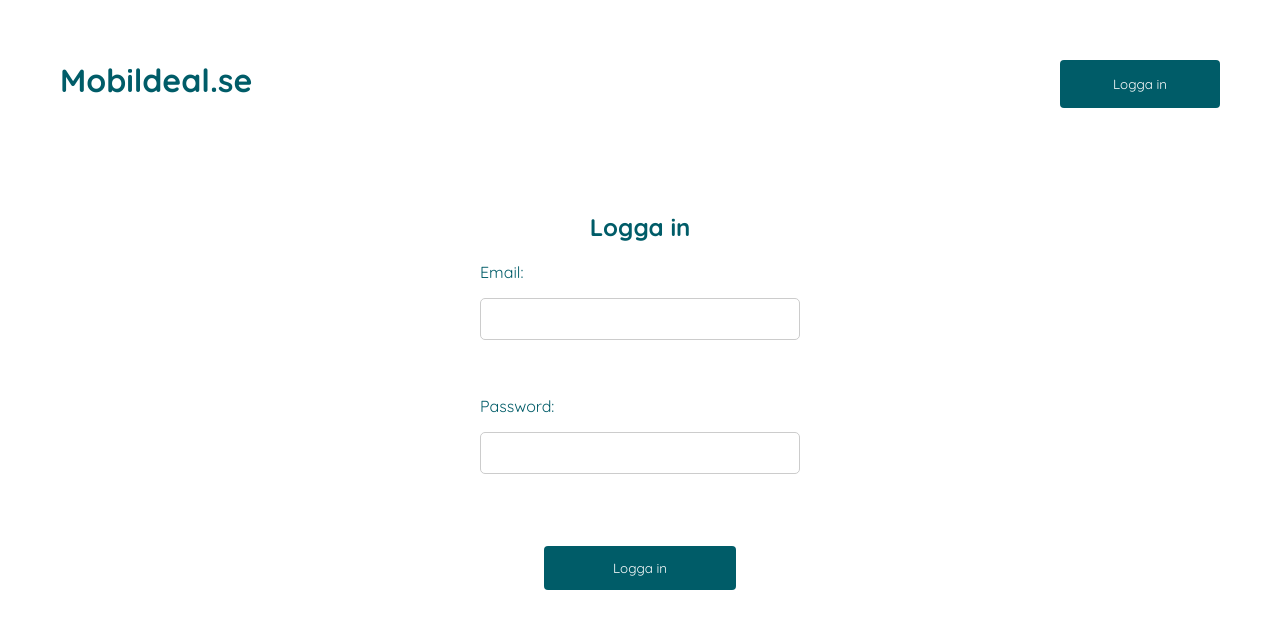
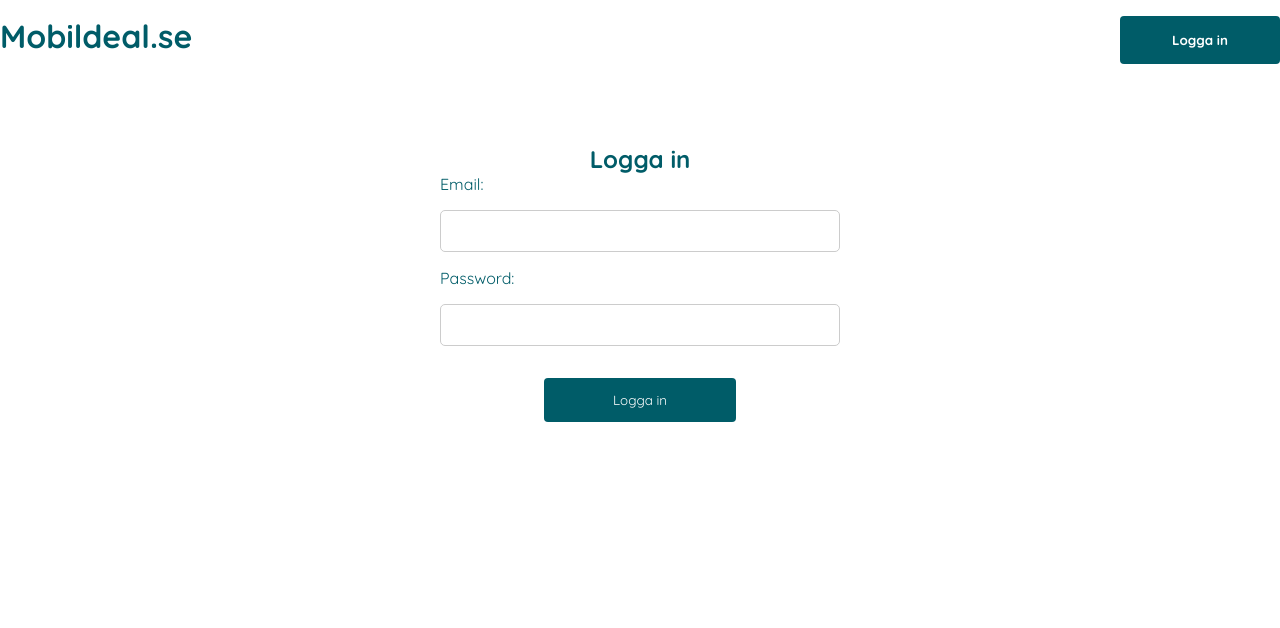
Before and after one commit to r-eldblad/mobildeal, a React (Create React App) app in the folder client/: page /login in a window 1280 px wide. Shown: the top 628 px of the page. Built offline with nearby package versions, Linux system fonts and the light colour scheme.

Commit message:
This commit adds EditSubscription component and some css styles to it. This is the commment where user will be able to add, edit or delete subscriptions

```diff
--- a/client/src/App.css
+++ b/client/src/App.css
@@ -1,7 +1,3 @@
-.header {
-    font-size: 2rem;
-}
-
 .container {
     max-width: 1600px;
     margin: 0 auto;
@@ -12,23 +8,3 @@
 #root {
     background-color: #fff;
 }
-
-.flex-box {
-    display: flex;
-    justify-content: space-between;
-    background-color: white;
-}
-
-.login-btn {
-    width: 10rem;
-    height: 3rem;
-    background-color: #005c68;
-    color: #fff;
-    border: none;
-    border-radius: 4px;
-    cursor: pointer;
-}
-
-.login-btn:hover {
-    background-color: #3d5c60;
-}
--- /dev/null
+++ b/client/src/components/EditSubscription/EditSubscription.js
@@ -0,0 +1,18 @@
+import { useContext } from 'react'
+import { SubscriptionsContext } from '../../contexts/SubscriptionsContext'
+import Table from '../Subscriptions/Table'
+import Pagination from '../Pagination/Pagination'
+
+const EditSubscription = () => {
+    const { subscriptions } = useContext(SubscriptionsContext)
+    return (
+        <>
+            {/* Form will go here */}
+            <div className="sort-container"></div>
+            <Table subscriptionsState={subscriptions} />
+            <Pagination />
+        </>
+    )
+}
+
+export default EditSubscription
--- a/client/src/components/Header/Header.css
+++ b/client/src/components/Header/Header.css
@@ -1,16 +1,30 @@
 .header {
     font-size: 2rem;
     cursor: pointer;
+    margin: 0;
 }
 
 .flex-box {
     display: flex;
+    flex-wrap: wrap;
     justify-content: space-between;
+    background-color: white;
+    margin-top: 2vh;
+}
+
+.auth-buttons {
     background-color: white;
 }
 
 .login-btn,
 .logout-btn {
+    font-weight: 700;
+}
+
+.login-btn,
+.logout-btn,
+.control-panel {
+    margin-left: 2rem;
     width: 10rem;
     height: 3rem;
     background-color: #005c68;
@@ -21,6 +35,19 @@
 }
 
 .login-btn:hover,
-.logout-btn:hover {
+.logout-btn:hover,
+.control-panel:hover {
     background-color: #3d5c60;
 }
+
+@media screen and (max-width: 835px) {
+    .login-btn,
+    .logout-btn,
+    .control-panel {
+        display: none;
+    }
+
+    .header {
+        margin: 0 auto;
+    }
+}
--- a/client/src/components/Header/Header.js
+++ b/client/src/components/Header/Header.js
@@ -17,9 +17,13 @@ const Header = () => {
         navigate('/')
     }
 
+    const goToControlPanel = () => {
+        navigate('/subscriptions')
+    }
+
     const handleLogout = () => {
         setToken(null)
-        goToHome()
+        goToLogin()
     }
 
     return (
@@ -33,9 +37,14 @@ const Header = () => {
                     Logga in
                 </button>
             ) : (
-                <button className="logout-btn" onClick={handleLogout}>
-                    Logout
-                </button>
+                <div className="auth-buttons">
+                    <button className="control-panel" onClick={goToControlPanel}>
+                        Kontrollpanel
+                    </button>
+                    <button className="logout-btn" onClick={handleLogout}>
+                        Logga ut
+                    </button>
+                </div>
             )}
         </div>
     )
--- a/client/src/components/LoginForm/LoginForm.css
+++ b/client/src/components/LoginForm/LoginForm.css
@@ -1,6 +1,6 @@
 .form-inner {
     max-width: 25rem;
-    margin: 5vw auto;
+    margin: 10vh auto;
     background-color: #fff;
 }
 
@@ -43,7 +43,6 @@ button[type='submit']:hover {
 div {
     border-radius: 5px;
     background-color: #f2f2f2;
-    padding: 20px;
 }
 
 .login-header {
--- a/client/src/components/Subscriptions/Table.css
+++ b/client/src/components/Subscriptions/Table.css
@@ -4,7 +4,7 @@ table {
     border: 1px solid #c4c4c4;
     border-collapse: collapse;
     width: 100%;
-    font-size: 1rem;
+    font-size: 1.3rem;
 }
 
 thead {
@@ -39,6 +39,16 @@ tr {
     font-size: 1rem;
     font-weight: 500;
     padding: 1rem;
+}
+
+.price {
+    font-weight: 700;
+}
+
+img {
+    width: 100%;
+    max-width: 7rem;
+    height: auto;
 }
 
 @media screen and (max-width: 1225px) and (min-width: 1045px) {
--- a/client/src/components/Subscriptions/Table.js
+++ b/client/src/components/Subscriptions/Table.js
@@ -23,7 +23,12 @@ const Table = (props) => {
                             return (
                                 <>
                                     <tr key={data._id}>
-                                        <td className="priority-1">{data.operator_name}</td>
+                                        <td className="priority-1">
+                                            <img
+                                                src={data.operator_logo}
+                                                alt={data.operator_name}
+                                            />
+                                        </td>
                                         <td className="priority-2">{data.surf_amount} GB</td>
                                         <td className="priority-3">{data.binding_time} mån</td>
                                         <td className="priority-4">
@@ -32,7 +37,7 @@ const Table = (props) => {
                                         <td className="priority-5">
                                             {data.free_sms ? 'Fria' : 'Ej fria'}
                                         </td>
-                                        <td className="priority-6">{data.price} kr</td>
+                                        <td className="priority-6 price">{data.price} kr</td>
                                         <td>
                                             <button className="read-more" type="button">
                                                 Läs mer
--- a/client/src/pages/AddSubscriptionPage/AddSubscriptionPage.js
+++ b/client/src/pages/AddSubscriptionPage/AddSubscriptionPage.js
@@ -1,8 +1,11 @@
+import EditSubscription from '../../components/EditSubscription/EditSubscription'
+
 const AddSubscriptionPage = () => {
     return (
-        <div>
-            <h1>Add Subscription Page</h1>
-        </div>
+        <>
+            <h1 className="sub-header">Lägg till, ändra, eller ta bort mobilabonnemang</h1>
+            <EditSubscription />
+        </>
     )
 }
 
--- a/client/src/pages/HomePage/HomePage.css
+++ b/client/src/pages/HomePage/HomePage.css
@@ -5,10 +5,6 @@
 }
 
 @media screen and (max-width: 835px) {
-    .header {
-        text-align: center;
-    }
-
     .sub-header {
         text-align: center;
         font-size: 1.5rem;
```
Also changed, not shown: client/src/components/EditSubscription/EditSubscription.css (added).
